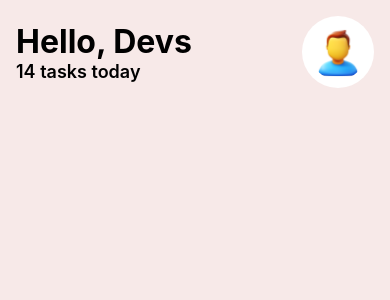
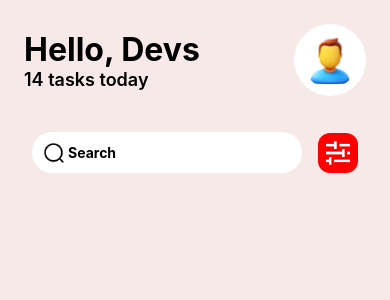
Before and after one commit to bennydan7/rn-assignment3-11024002, a React Native app: screen / in a window 390 px wide. Shown: the top 300 px of the page. Built offline with nearby package versions, Linux system fonts and the light colour scheme.

Commit message:
modified search bar

```diff
--- a/App.js
+++ b/App.js
@@ -1,11 +1,14 @@
 import { StatusBar } from "expo-status-bar";
 import { SafeAreaView, StyleSheet, Text, View, Image } from "react-native";
 import profile from "./assets/images/profile-image.png";
+import search from "./assets/icons/search.png";
+import filter from "./assets/icons/slider.png";
+import SearchBar from "./components/SearchBar";
 
 export default function App() {
   return (
     <SafeAreaView style={{ flex: 1, backgroundColor: "#F7E9E8" }}>
-      <View style={{ flex: 1, padding: 16 }}>
+      <View style={{ flex: 1, padding: 24 }}>
         <View
           style={{
             flexDirection: "row",
@@ -13,7 +16,7 @@ export default function App() {
             alignItems: "center",
           }}
         >
-          <View>
+          <View style={{ flex: 1 }}>
             <Text style={{ fontSize: 32, fontWeight: "bold" }}>
               Hello, Devs
             </Text>
@@ -30,6 +33,13 @@ export default function App() {
             />
           </View>
         </View>
+        <SearchBar
+          placeholder="Search"
+          searchIcon={search}
+          isFilterable={true}
+          filterIcon={filter}
+          otherStyles={{ marginTop: 28 }} // Use object instead of string for otherStyles
+        />
       </View>
     </SafeAreaView>
   );
```
